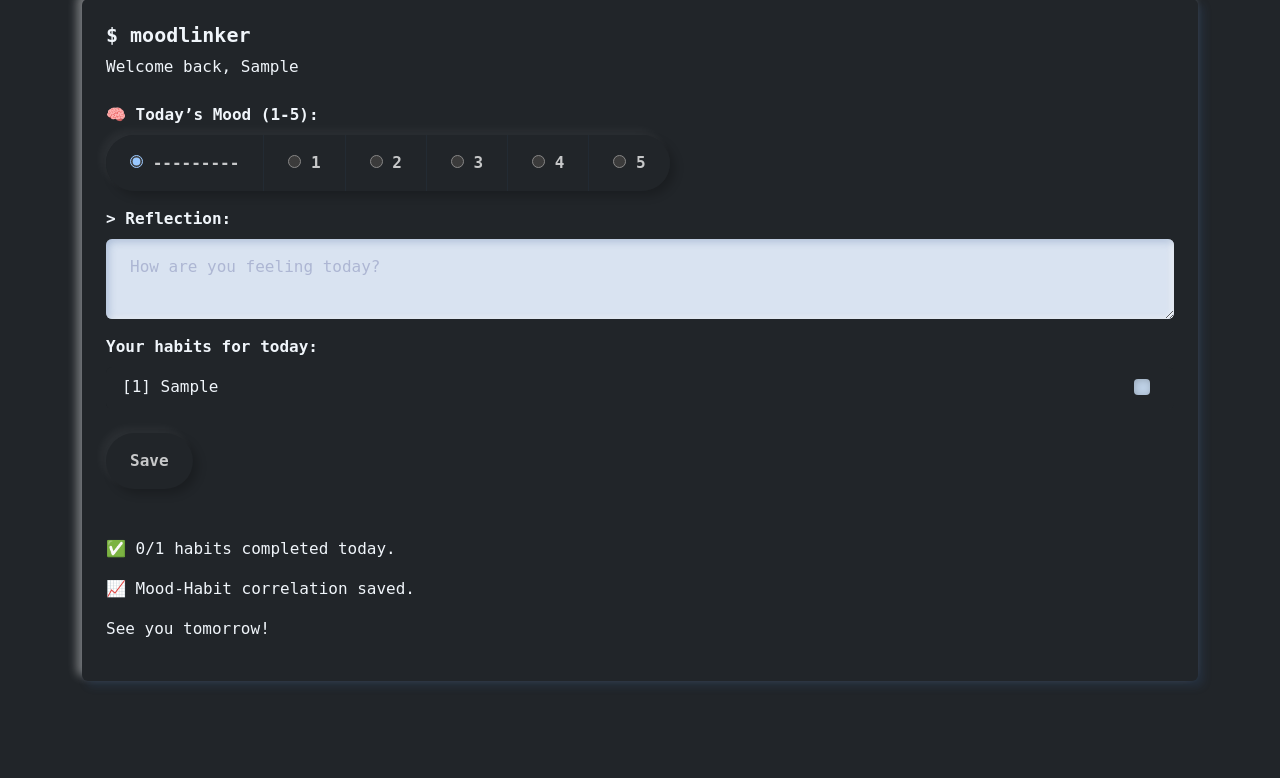
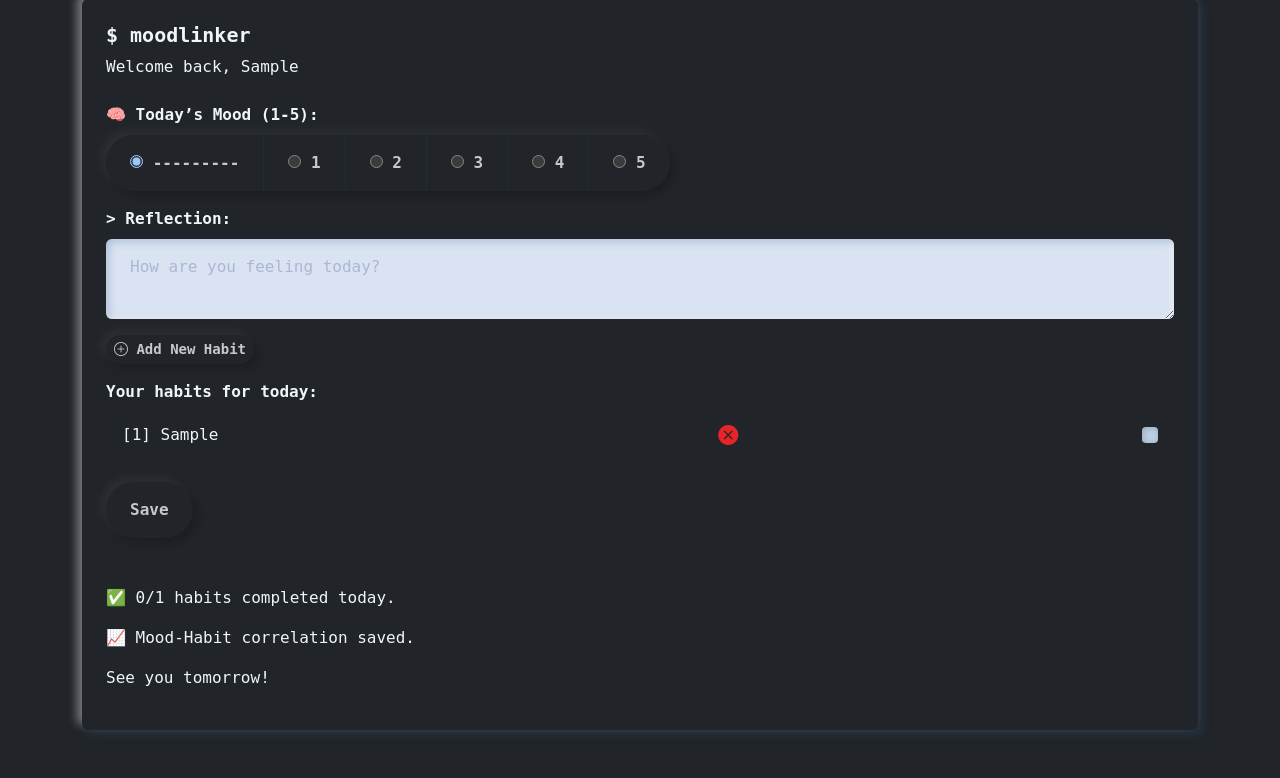
Before and after one commit to CyrilCele/moodlinker, a Django app: page /dashboard/ in a window 1280 px wide. Shown: the part 169-947 px from the top of the page. Before the commit the page ends 854 px from the top, so only its background shows below. Run offline with Django 5.2, Linux system fonts and the light colour scheme; a user stored in the database is signed in; tables that the repository leaves empty hold one stand-in row (values such as "Sample post"); some libraries are stand-ins or nearby versions.

Commit message:
Add templatetags
- Add forms
- Add URLs at the app level
- Add templates

```diff
--- a/tracker/forms.py
+++ b/tracker/forms.py
@@ -1,5 +1,5 @@
 from django import forms
-from .models import UserProfile, MoodEntry
+from .models import UserProfile, MoodEntry, Habit
 
 
 class UserProfileForm(forms.ModelForm):
@@ -37,3 +37,14 @@ class MoodEntryForm(forms.ModelForm):
             ]),
             "reflection": forms.Textarea(attrs={"rows": 2, "placeholder": "How are you feeling today?"})
         }
+
+
+class HabitForm(forms.ModelForm):
+    class Meta:
+        model = Habit
+        fields = ["habit", "description", "periodicity"]
+        widgets = {
+            "habit": forms.Textarea(attrs={"class": "form-control text-white bg-dark p-2"}),
+            "description": forms.Textarea(attrs={"class": "form-control text-white bg-dark p-2", "rows": 2}),
+            "periodicity": forms.Select(attrs={"class": "form-control text-white bg-dark p-2"})
+        }
--- a/tracker/templates/base.html
+++ b/tracker/templates/base.html
@@ -40,6 +40,8 @@
     <meta charset="utf-8">
     <meta name="viewport" content="width=device-width, initial-scale=1">
     <title>MoodLinker</title>
+    <!-- Bootstrap Icons CDN -->
+    <link href="https://cdn.jsdelivr.net/npm/bootstrap-icons@1.11.3/font/bootstrap-icons.css" rel="stylesheet">
     <link href="{% static 'css/bootstrap.min.css' %}" rel="stylesheet">
     <!-- <link href="https://cdn.jsdelivr.net/npm/bootstrap@5.3.7/dist/css/bootstrap.min.css" rel="stylesheet" integrity="sha384-LN+7fdVzj6u52u30Kp6M/trliBMCMKTyK833zpbD+pXdCLuTusPj697FH4R/5mcr" crossorigin="anonymous"> -->
   </head>
@@ -58,6 +60,10 @@
         {% block content %}
         {% endblock %}
     </div>
+    <!-- Scroll to Top Button -->
+    <button onclick="scrollToTop()" id="scrollBtn" class="btn btn-light position-fixed bottom-0 end-0 m-4 shadow rounded-circle" style="display: none; width: auto; height: 58px; z-index: 1000;">
+      <i class="bi bi-arrow-up fs-4"></i>
+    </button>
 
     <script>
       document.addEventListener("DOMContentLoaded", () => {
@@ -81,6 +87,24 @@
           button.textContent = next === "dark" ? "Light" : "Dark";
         });
       });
+
+      // Show button only when scrolled down
+      window.onscroll = function () {
+          const btn = document.getElementById("scrollBtn");
+          if (document.body.scrollTop > 200 || document.documentElement.scrollTop > 200) {
+              btn.style.display = "block";
+          } else {
+              btn.style.display = "none";
+          }
+      };
+
+      // Smooth scroll to top
+      function scrollToTop() {
+          window.scrollTo({
+              top: 0,
+              behavior: "smooth"
+          });
+      }
     </script>
     <script src="https://cdn.jsdelivr.net/npm/bootstrap@5.3.7/dist/js/bootstrap.bundle.min.js" integrity="sha384-ndDqU0Gzau9qJ1lfW4pNLlhNTkCfHzAVBReH9diLvGRem5+R9g2FzA8ZGN954O5Q" crossorigin="anonymous"></script>
   </body>
--- a/tracker/templates/dashboard.html
+++ b/tracker/templates/dashboard.html
@@ -6,30 +6,51 @@
     <p>Welcome back, {{ request.user.first_name|default:request.user.username }}</p>
     <form method="post" class="mt-4">
         {% csrf_token %}
+        <!-- MOOD SCORE -->
         <div class="mb-3">
             <label for="" class="form-label">🧠 Today’s Mood (1-5):</label>
             <br>
             <div class="btn-group" role="group">
                 {% for radio in mood_form.score %}
-                    <label class="btn btn-outline-light">
-                        {{ radio.tag }} {{ radio.choice_label }}
+                    <label class="btn btn-outline-light {% if radio.choice_value == mood_form.instance.score|stringformat:'s' %}active{% endif %}">
+                        {{ radio.tag|add_disabled:mood_logged }} {{ radio.choice_label }}
                     </label>
                 {% endfor %}
             </div>
         </div>
+        <!-- REFLECTION FIELD -->
         <div class="mb-3">
-            <label class="form-label">> Reflection:</label>
-            {{ mood_form.reflection|add_class:"form-control bg-secondary text-dark border-0" }}
+            <label class="form-label">&gt; Reflection:</label>
+            {{ mood_form.reflection|add_class:"form-control bg-secondary text-dark border-0"|add_disabled:mood_logged }}
         </div>
+        <a href="{% url 'create_habit' %}" class="btn btn-outline-info btn-sm mb-3">
+            <i class="bi bi-plus-circle"></i> Add New Habit
+        </a>
         <div class="mb-3">
             <label class="form-label">Your habits for today:</label>
             <ul class="list-group">
                 {% for habit in habits %}
                     {% with completions|get_item:habit.id as completion %}
-                        <li class="list-group-item bg-dark text-light d-flex justify-content-between align-items-cnter">
-                            [{{ forloop.counter }}] {{ habit.habit }}
-                            <div class="form-check">
-                                <input type="checkbox" class="form-check-input" name="habit_{{ habit.id }}" id="habit_{{ habit.id }}" {% if completion.completed %}checked{% endif %}>
+                        <li class="list-group-item bg-dark text-light">
+                            <div class="row align-items-center">
+                                <div class="col-6">
+                                    [{{ forloop.counter }}] {{ habit.habit }}
+                                </div>
+                                <div class="col-2 text-center">
+                                    {% if completion.completed %}
+                                        <i class="bi bi-check-circle-fill text-success fs-5"></i>
+                                    {% else %}
+                                        <i class="bi bi-x-circle-fill text-danger fs-5"></i>
+                                    {% endif %}
+                                </div>
+                                <div class="col-4 text-end">
+                                    <input type="checkbox"
+                                        class="form-check-input"
+                                        name="habit_{{ habit.id }}"
+                                        id="habit_{{ habit.id }}"
+                                        {% if completion.completed %}checked{% endif %}
+                                        {% if mood_logged %}disabled{% endif %}>
+                                </div>
                             </div>
                         </li>
                     {% endwith %}
--- a/tracker/templates/navbar.html
+++ b/tracker/templates/navbar.html
@@ -21,7 +21,7 @@
             </a>
           </li>
           <li class="nav-item">
-            <a id="text" class="nav-link" href="#">Habits</a>
+            <a id="text" class="nav-link" href="{% url 'create_habit' %}">Habits</a>
           </li>
           <li class="nav-item">
             <a id="text" class="nav-link" href="#">Mood</a>
--- a/tracker/templatetags/form_helpers.py
+++ b/tracker/templatetags/form_helpers.py
@@ -1,8 +1,19 @@
 from django import template
+from django.utils.safestring import SafeString
 
 register = template.Library()
 
 
 @register.filter(name="add_class")
 def add_class(field, css_class):
-    return field.as_widget(attrs={"class": css_class})
+    existing_classes = field.field.widget.attrs.get("class", "")
+    return field.as_widget(attrs={"class": f"{existing_classes} {css_class}".strip()})
+
+
+@register.filter
+def add_disabled(field, condition):
+    if isinstance(field, SafeString):
+        return field  # It's already rendered HTML; can't modify
+    if condition:
+        field.field.widget.attrs["disabled"] = "disabled"
+    return field
--- a/tracker/urls.py
+++ b/tracker/urls.py
@@ -8,4 +8,5 @@ urlpatterns = [
     path("register/", views.register, name="register"),
     path("profile/", views.user_profile, name="profile"),
     path("dashboard/", views.dashboard, name="dashboard"),
+    path("create-habit/", views.create_habit, name="create_habit"),
 ]
--- a/tracker/views.py
+++ b/tracker/views.py
@@ -7,7 +7,7 @@ from django.http import HttpResponseRedirect
 from django.shortcuts import render
 from django.urls import reverse
 
-from .forms import UserProfileForm, MoodEntryForm
+from .forms import UserProfileForm, MoodEntryForm, HabitForm
 from .models import User, MoodEntry, Habit, HabitCompletion
 
 
@@ -85,29 +85,34 @@ def dashboard(request):
 
     # Check or create today's mood entry
     mood_entry = MoodEntry.objects.filter(user=user, date=today).first()
-    mood_form = MoodEntryForm(request.POST or None, instance=mood_entry)
+    mood_logged = mood_entry is not None
 
-    # User habits
+    # Ensure all habits have completions today
     habits = Habit.objects.filter(user=user)
-
-    # Create empty completion entries if they don't exist yet
     for habit in habits:
         HabitCompletion.objects.get_or_create(
             user=user, habit=habit, date=today)
-
     completions = HabitCompletion.objects.filter(user=user, date=today)
 
-    if request.method == "POST":
+    if request.method == "POST" and not mood_logged:
+        mood_form = MoodEntryForm(request.POST)
         if mood_form.is_valid():
-            mood_form.instance.user = user
+            mood = mood_form.save(commit=False)
+            mood.user = user
+            mood.date = today
+            # mood_form.instance.user = user
             mood_form.save()
 
         # Habit checkboxes
         for completion in completions:
             checkbox = request.POST.get(f"habit_{completion.habit.id}")
-            completion.completed = True if checkbox == "on" else False
+            # completion.completed = True if checkbox == "on" else False
+            completion.completed = checkbox == "on"
             completion.save()
         return HttpResponseRedirect(reverse("dashboard"))
+
+    # Fresh form after POST or GET
+    mood_form = MoodEntryForm()
 
     # Stats
     total = completions.count()
@@ -118,5 +123,23 @@ def dashboard(request):
         "habits": habits,
         "completions": completions,
         "done": done,
-        "total": total
+        "total": total,
+        "mood_logged": mood_logged
     })
+
+
+@login_required
+def create_habit(request):
+    if request.method == "POST":
+        form = HabitForm(request.POST)
+        if form.is_valid():
+            habit = form.save(commit=False)
+            habit.user = request.user
+            if Habit.user_habits_limit(request.user):
+                habit.save()
+                return HttpResponseRedirect(reverse("dashboard"))
+            else:
+                form.add_error(None, "Limit of 5 habits reached.")
+    else:
+        form = HabitForm()
+    return render(request, "create_habit.html", {"form": form})
```
Also changed, not shown: tracker/templates/create_habit.html (added, +11 -0 lines), media/profile_pics/IMG-20190104-WA0010.jpg (added), media/profile_pics/IMG-20190223-WA0013_UZyeclV.jpg (added), media/profile_pics/IMG-20190223-WA0013_YVrwsv3.jpg (added), media/profile_pics/IMG-20190223-WA0013_rSo04bD.jpg (added).
